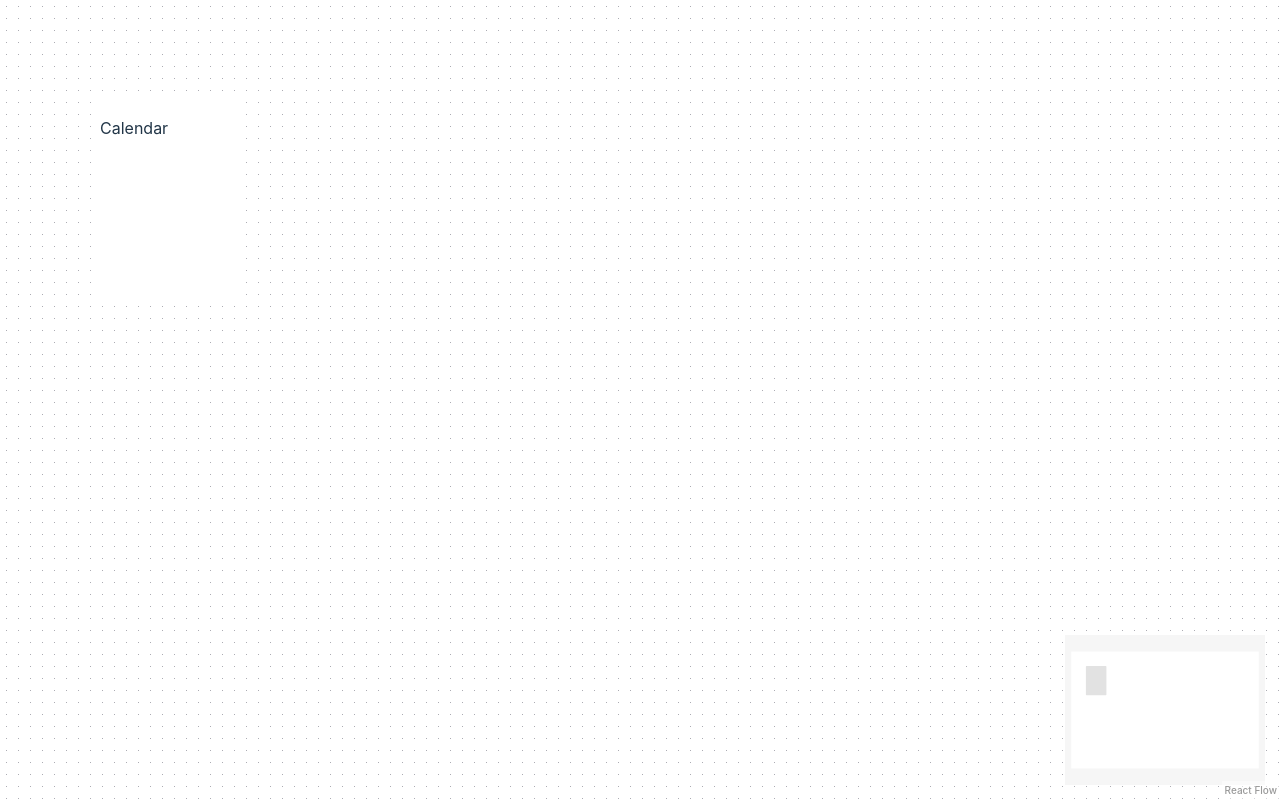
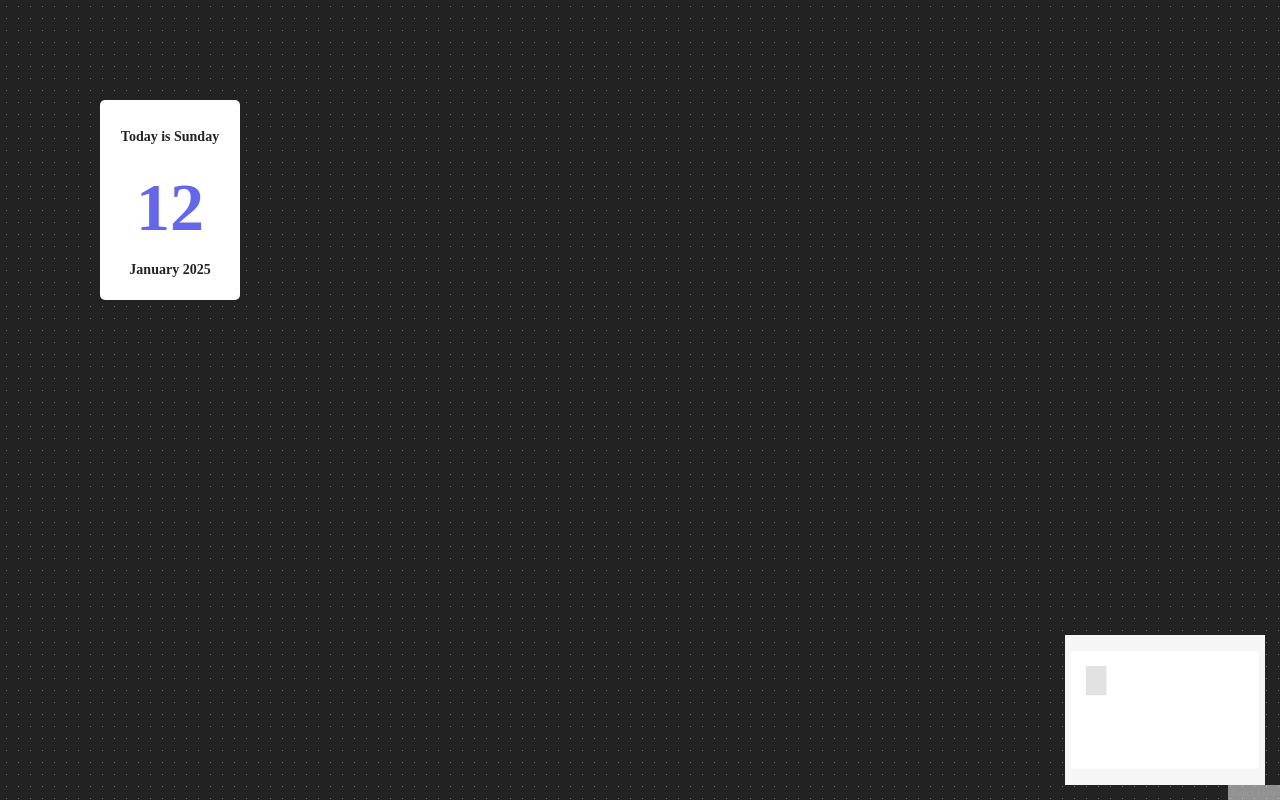
Before and after one commit to Dev-hwang/react-classboard, a React (Vite) app: page / in a window 1280 px wide. Built offline with nearby package versions, Linux system fonts and the light colour scheme.

Commit message:
feat: 캘린더 위젯 추가

```diff
--- a/package.json
+++ b/package.json
@@ -12,6 +12,7 @@
   "dependencies": {
     "@xyflow/react": "^12.3.6",
     "react": "^18.3.1",
+    "react-calendar": "^5.1.0",
     "react-dom": "^18.3.1",
     "styled-components": "^6.1.14"
   },
--- a/src/App.css
+++ b/src/App.css
@@ -6,4 +6,14 @@
 body {
   padding: 0;
   margin: 0;
+  background: #222;
+  color: #222;
 }
+
+button {
+  border: 0;
+  background: none;
+  padding: 0;
+  outline: none;
+  cursor: pointer;
+}
--- /dev/null
+++ b/src/features/classboard/ui/components/widgets/CalendarWidget.style.tsx
@@ -0,0 +1,129 @@
+import styled from "styled-components";
+import { fadeIn } from "../../../../../styles/animation/fade";
+import { WidgetBox } from "../../../../../styles/WidgetBox";
+import { FlexBox } from "../../../../../styles/flexbox";
+
+export const NormalCalendarContainer = styled.div`
+  ${WidgetBox()};
+  animation: ${fadeIn} 0.3s;
+  padding: 16px;
+
+  // 라이브러리: https://github.com/wojtekmaj/react-calendar?tab=readme-ov-file
+  .react-calendar {
+    ${WidgetBox()};
+
+    // 버튼 공통
+    button {
+      padding: 0;
+      margin: 0;
+
+      &:hover {
+        cursor: pointer;
+      }
+    }
+
+    // 달력 네비게이션
+    &__navigation {
+      display: flex;
+      flex-direction: row;
+
+      // CalendarWidget.tsx > NormalCalendar > ReactCalendar > prevLabel, nextLabel 옵션으로 버튼 이미지 커스터마이징 가능
+      &__prev-button,
+      &__next-button {
+        width: 18px;
+      }
+
+      // year-month 라벨
+      &__label {
+        pointer-events: none; // 라벨 누름 이벤트 무시
+        font-size: 10px;
+      }
+    }
+
+    // 달력 컨테이너
+    &__viewContainer {
+      flex: 1;
+      ${FlexBox({ direction: "column" })};
+      pointer-events: none; // 날짜 누름 이벤트 무시
+
+      // 월 달력
+      .react-calendar__month-view {
+        flex: 1;
+        ${FlexBox({ direction: "column" })};
+
+        // wrapper 태그 flex 적용
+        > div,
+        > div > div {
+          flex: 1;
+          ${FlexBox({ direction: "column", alignItem: "stretch" })};
+        }
+
+        // 주(weekday) 목록
+        .react-calendar__month-view__weekdays {
+          padding: 4px 0;
+          margin-top: 8px;
+          font-size: 8px;
+          text-align: center;
+          overflow: hidden;
+
+          abbr {
+            text-decoration: none;
+          }
+        }
+
+        // 일(days) 목록
+        .react-calendar__month-view__days {
+          flex: 1;
+          font-size: 10px;
+          text-align: center;
+          overflow: hidden;
+
+          // 주말(토, 일) 타일
+          .react-calendar__month-view__days__day--weekend {
+            //color: red;
+          }
+
+          // 이웃 month 타일
+          .react-calendar__month-view__days__day--neighboringMonth {
+            background: #f3f3f3;
+            color: #cccccc;
+          }
+
+          // 오늘 타일
+          .react-calendar__tile--now {
+            background: #6466ed;
+            color: white;
+          }
+        }
+      }
+    }
+  }
+`;
+
+export const SimpleCalendarContainer = styled.div`
+  ${WidgetBox()};
+  animation: ${fadeIn} 0.3s;
+  padding: 16px;
+
+  div {
+    ${FlexBox({ justify: "center", alignItem: "center" })};
+    text-align: center;
+    word-break: break-word;
+    font-size: 14px;
+    font-weight: bold;
+
+    &.day {
+      flex: 3;
+    }
+
+    &.date {
+      flex: 7;
+      font-size: 68px;
+      color: #6466ed;
+    }
+
+    &.month-year {
+      flex: 2;
+    }
+  }
+`;
--- a/src/features/classboard/ui/components/widgets/CalendarWidget.tsx
+++ b/src/features/classboard/ui/components/widgets/CalendarWidget.tsx
@@ -1,4 +1,5 @@
-import { ReactNode } from "react";
+import { ReactNode, useMemo } from "react";
+import ReactCalendar from "react-calendar";
 import WidgetToolbar from "../WidgetToolbar";
 import Widget from "../Widget";
 import {
@@ -6,15 +7,22 @@ import {
   calendarWidgetMinSize,
 } from "../../../../../constants/WidgetSizeConst";
 import { WidgetProps } from "../../../types/WidgetProps";
+import * as Styled from "./CalendarWidget.style";
+
+const days = ["Sunday", "Monday", "Tuesday", "Wednesday", "Thursday", "Friday", "Saturday"];
+const months = ["January", "February", "March", "April", "May", "June", "July", "August", "September", "October", "November", "December"];
 
 const CalendarWidget = (props: WidgetProps) => {
-  const renderContent = (): ReactNode => {
-    // const nodeWidth = props.width ?? minHeight;
-    // const nodeHeight = props.height ?? minHeight;
-    // console.log(`nodeWidth: ${nodeWidth}, nodeHeight: ${nodeHeight}`);
+  const renderContent = useMemo((): ReactNode => {
+    const nodeWidth = props.width ?? calendarWidgetMinSize.width;
+    const nodeHeight = props.height ?? calendarWidgetMinSize.height;
 
-    return <p>Calendar</p>;
-  };
+    if (nodeWidth > nodeHeight) {
+      return <NormalCalendar />;
+    }
+
+    return <SimpleCalendar />;
+  }, [props.width, props.height]);
 
   return (
     <>
@@ -33,10 +41,44 @@ const CalendarWidget = (props: WidgetProps) => {
         isSelected={props.selected}
         isDragging={props.dragging}
       >
-        {renderContent()}
+        {renderContent}
       </Widget>
     </>
   );
 };
 
+const NormalCalendar = () => {
+  // #. 일(day) 포맷을 numeric 형태로 변환
+  const formatDay = (_locale: string | undefined, date: Date): string => {
+    return date.toLocaleString("en", { day: "numeric" });
+  };
+
+  return (
+    <Styled.NormalCalendarContainer>
+      <ReactCalendar
+        calendarType="iso8601"
+        // prevLabel={<img src=""/>}
+        // nextLabel={<img src=""/>}
+        prev2Label={null}
+        next2Label={null}
+        formatDay={formatDay}
+      />
+    </Styled.NormalCalendarContainer>
+  );
+};
+
+const SimpleCalendar = () => {
+  const date = new Date();
+
+  return (
+    <Styled.SimpleCalendarContainer>
+      <div className={"day"}>Today is {days[date.getDay()]}</div>
+      <div className={"date"}>{date.getDate()}</div>
+      <div className={"month-year"}>
+        {months[date.getMonth()]} {date.getFullYear()}
+      </div>
+    </Styled.SimpleCalendarContainer>
+  );
+};
+
 export default CalendarWidget;
--- a/src/index.css
+++ /dev/null
@@ -1,58 +0,0 @@
-:root {
-  font-family: Inter, system-ui, Avenir, Helvetica, Arial, sans-serif;
-  line-height: 1.5;
-  font-weight: 400;
-  color-scheme: light dark;
-  color: rgba(255, 255, 255, 0.87);
-  background-color: #242424;
-  font-synthesis: none;
-  text-rendering: optimizeLegibility;
-  -webkit-font-smoothing: antialiased;
-  -moz-osx-font-smoothing: grayscale;
-}
-
-a {
-  font-weight: 500;
-  color: #646cff;
-  text-decoration: inherit;
-}
-a:hover {
-  color: #535bf2;
-}
-
-body {
-  margin: 0;
-  display: flex;
-  place-items: center;
-  min-width: 320px;
-  min-height: 100vh;
-}
-
-h1 {
-  font-size: 3.2em;
-  line-height: 1.1;
-}
-
-button {
-  border: 1px solid transparent;
-  padding: 0.6em 1.2em;
-  font-size: 1em;
-  font-weight: 500;
-  font-family: inherit;
-  background-color: #1a1a1a;
-  cursor: pointer;
-  transition: border-color 0.25s;
-}
-
-@media (prefers-color-scheme: light) {
-  :root {
-    color: #213547;
-    background-color: #ffffff;
-  }
-  a:hover {
-    color: #747bff;
-  }
-  button {
-    background-color: #f9f9f9;
-  }
-}
--- a/src/main.tsx
+++ b/src/main.tsx
@@ -1,6 +1,5 @@
 import { StrictMode } from "react";
 import { createRoot } from "react-dom/client";
-import "./index.css";
 import App from "./App.tsx";
 
 createRoot(document.getElementById("root")!).render(
--- /dev/null
+++ b/src/styles/FlexBox.ts
@@ -0,0 +1,21 @@
+import { css } from "styled-components";
+
+interface FlexboxProps {
+  display?: "flex" | "inline-flex";
+  direction?: "row" | "column" | "row-reverse" | "column-reverse";
+  justify?:
+    | "flex-start"
+    | "flex-end"
+    | "center"
+    | "space-between"
+    | "space-around"
+    | "space-evenly";
+  alignItem?: "flex-start" | "flex-end" | "center" | "baseline" | "stretch";
+}
+
+export const FlexBox = (props?: FlexboxProps) => css`
+  display: ${props?.display ?? "flex"};
+  flex-direction: ${props?.direction ?? "row"};
+  justify-content: ${props?.justify ?? "flex-start"};
+  align-items: ${props?.alignItem ?? "flex-start"};
+`;
--- a/src/styles/WidgetBox.ts
+++ b/src/styles/WidgetBox.ts
@@ -10,4 +10,5 @@ export const WidgetBox = (props?: WidgetBoxProps) => css`
   justify-content: flex-start;
   align-items: stretch;
   height: 100%;
+  box-sizing: border-box;
 `;
```
Also changed, not shown: src/constants/WidgetSizeConst.ts (line endings or trailing spaces), 1 other file (tests, documents, lock files or other folders).
